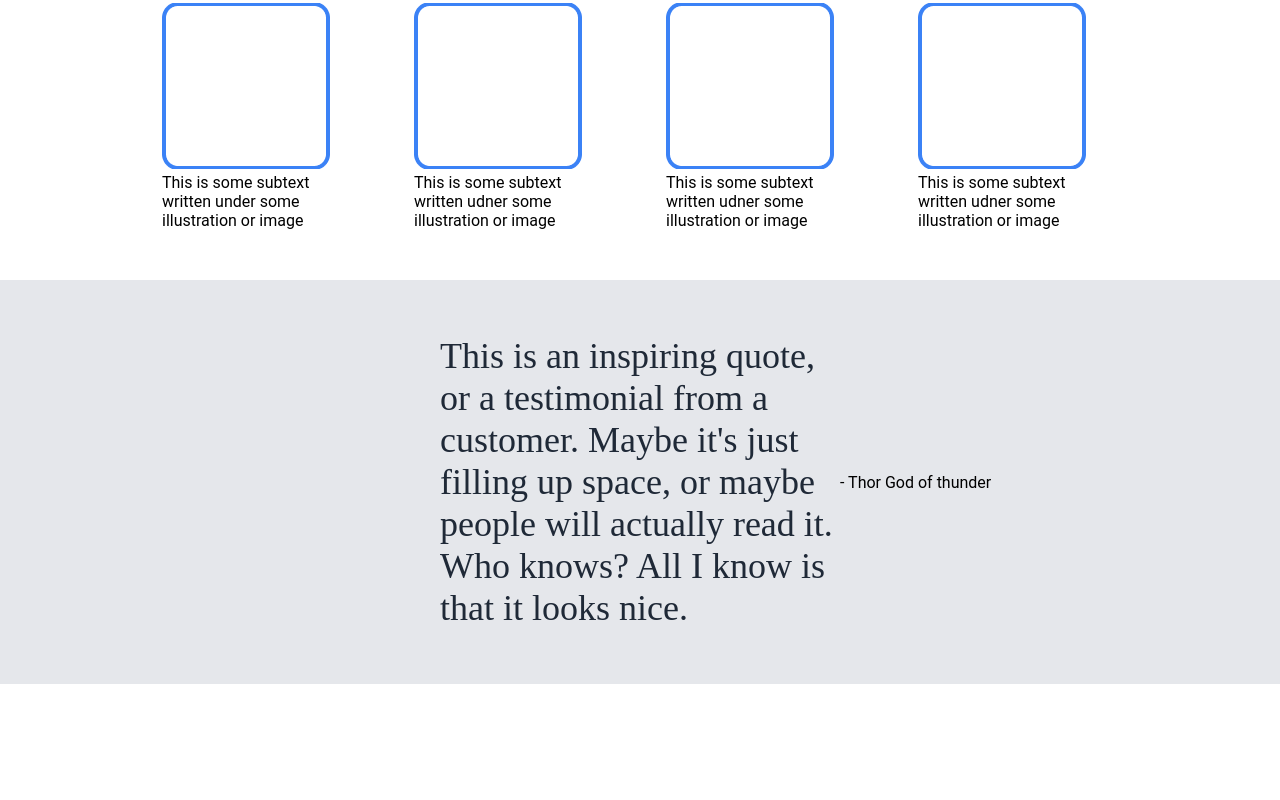
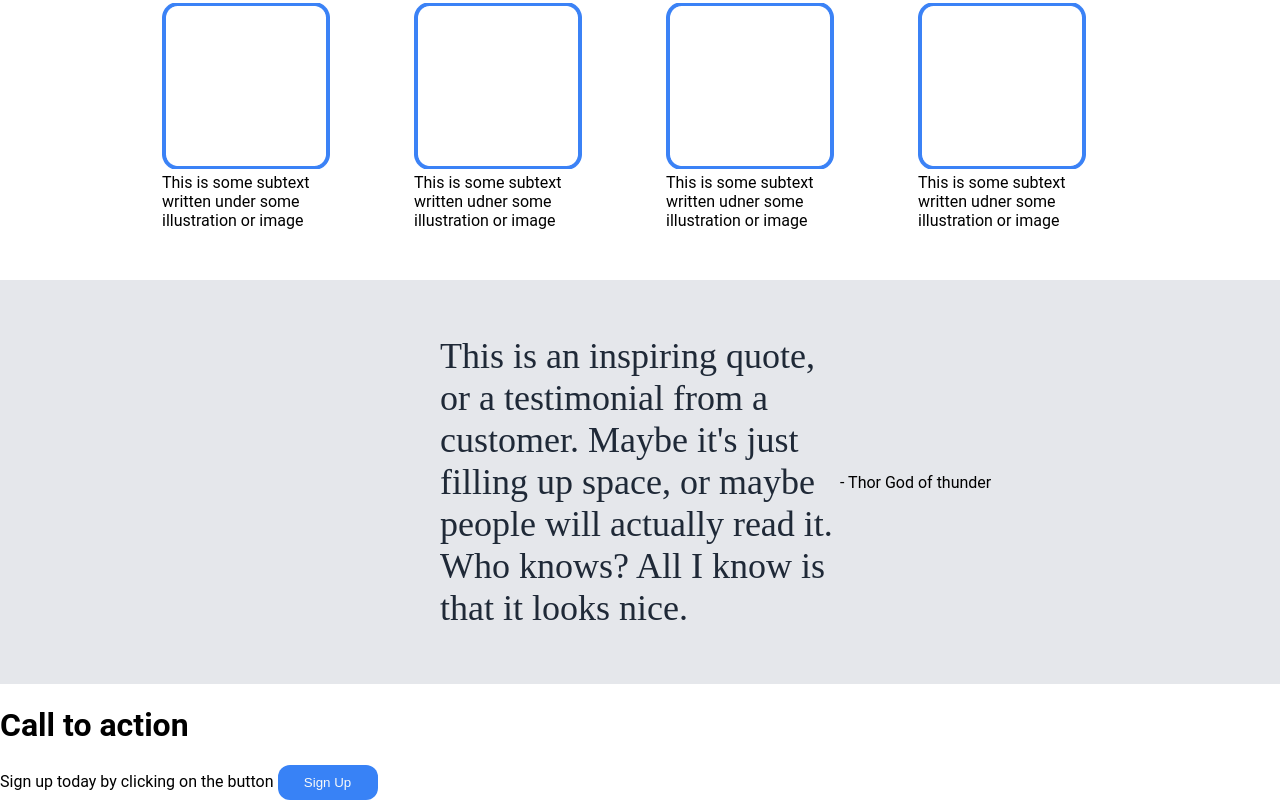
Before and after one commit to snune070/Project-Landing-Page, a plain HTML site: page index.html in a window 1280 px wide. Shown: the part 569-1369 px from the top of the page. Before the commit the page ends 1253 px from the top, so only its background shows below. Drawn offline with Linux system fonts and the light colour scheme.

Commit message:
Added advertisement html section

```diff
--- a/index.html
+++ b/index.html
@@ -74,5 +74,11 @@
         <p2 class="author"> - Thor God of thunder</p2>
       </div>
     </div>
+
+    <div class="advertisement">
+      <h1>Call to action</h1>
+      <p2>Sign up today by clicking on the button</p2>
+      <button>Sign Up</button>
+    </div>
   </body>
 </html>
```
